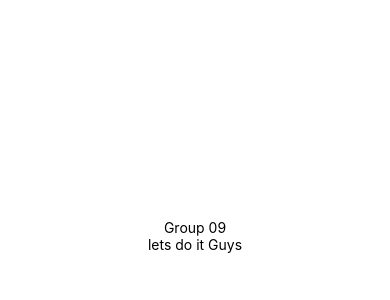
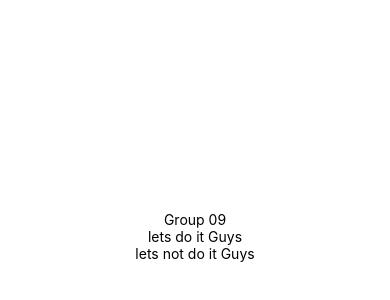
Before and after one commit to jiyot/G9-Project, a React Native app: screen / in a window 390 px wide. Shown: the part 186-486 px from the top of the page. Built offline with nearby package versions, Linux system fonts and the light colour scheme.

Commit message:
Test1 By Ranjith

```diff
--- a/App.js
+++ b/App.js
@@ -6,6 +6,7 @@ export default function App() {
     <View style={styles.container}>
       <Text>Group 09</Text>
       <Text>lets do it Guys</Text>
+        <Text>lets not do it Guys</Text>
       <StatusBar style="auto" />
     </View>
   );
```
